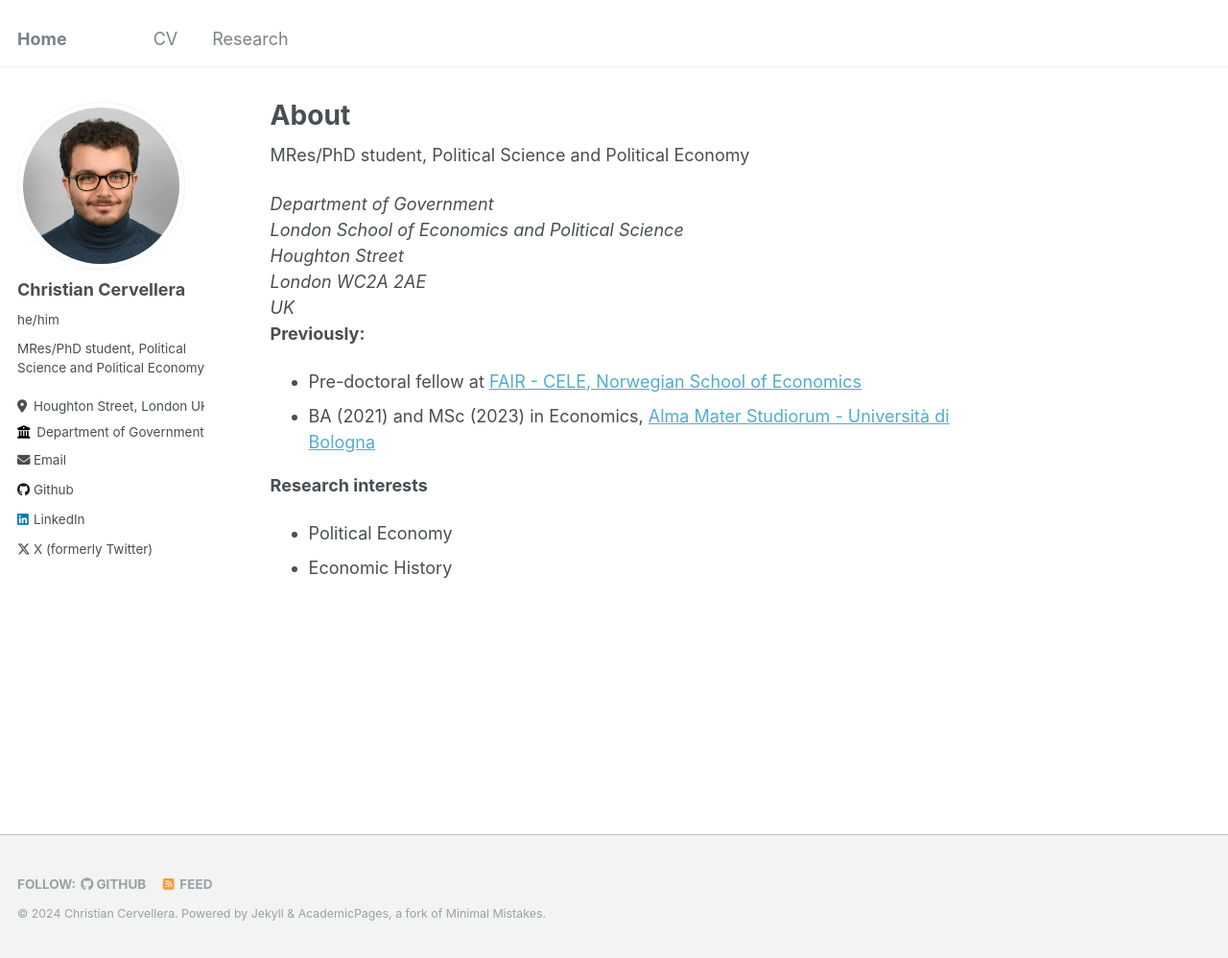
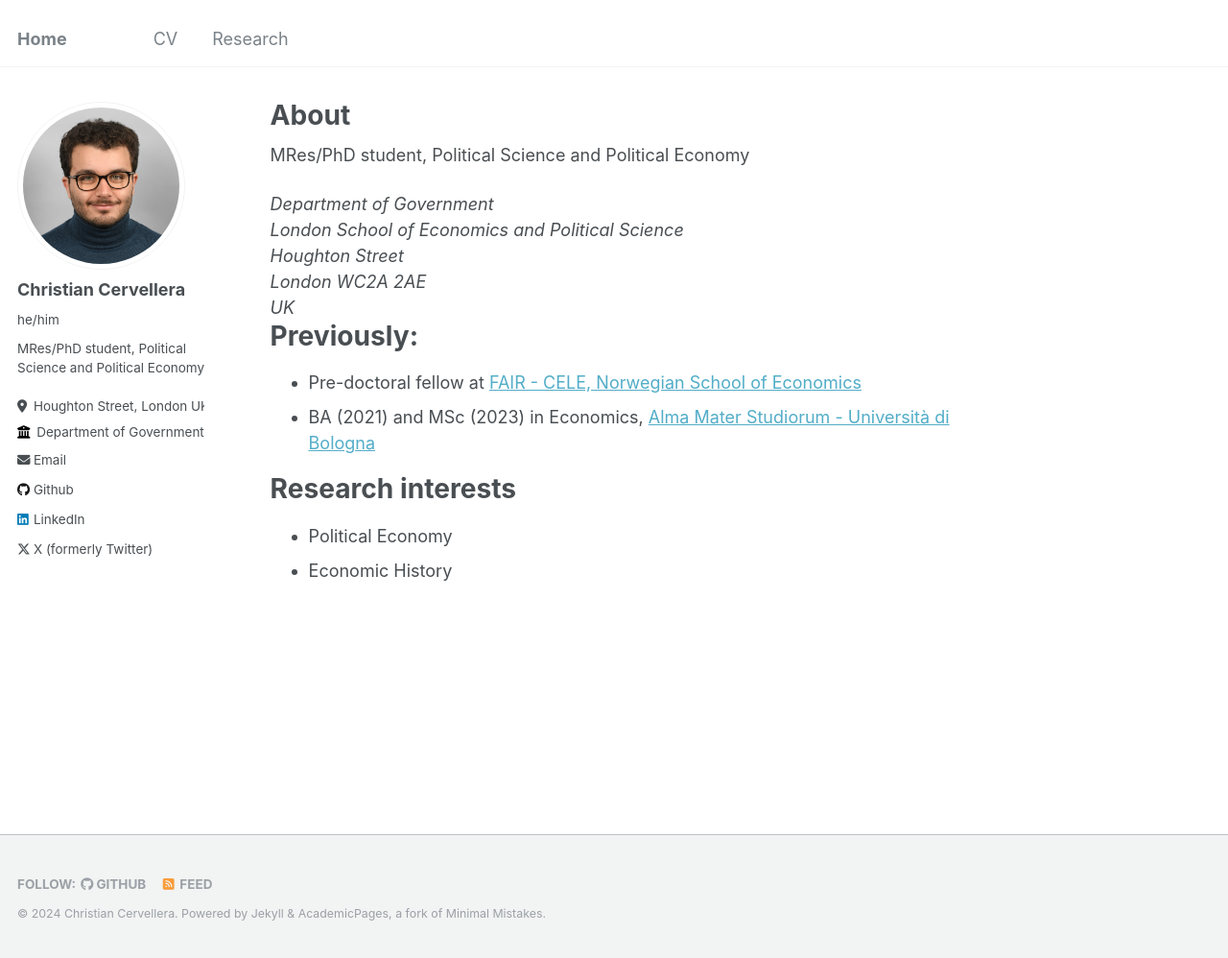
Before and after one commit to ritwika-das/ritwika-das.github.io, a Jekyll site: the page built from _pages/about.md, in a window 1280 px wide and 998 px high. Shown: the whole window at 96% size. Built offline with Jekyll 4.4.1, drawn with Linux system fonts in a browser that asks for light colours.

```diff
--- a/_pages/about.md
+++ b/_pages/about.md
@@ -15,14 +15,10 @@ Department of Government<br />London School of Economics and Political Science<b
 </address>
 
 
-
-
-
-
-**Previously:**
+# Previously:
 * Pre-doctoral fellow at [FAIR - CELE, Norwegian School of Economics](https://www.nhh.no/en/research-centres/fair)
 * BA (2021) and MSc (2023) in Economics, [Alma Mater Studiorum - Università di Bologna](https://dse.unibo.it/it/index.html)
 
-**Research interests**
+# Research interests
 * Political Economy
 * Economic History
```
